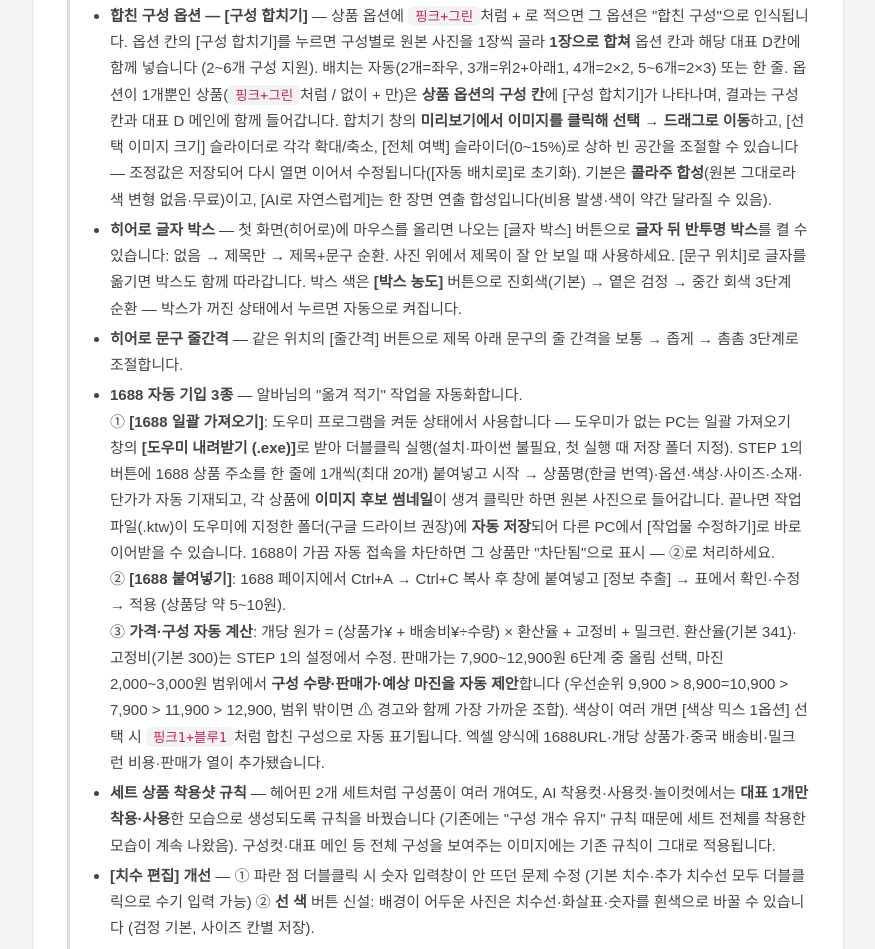
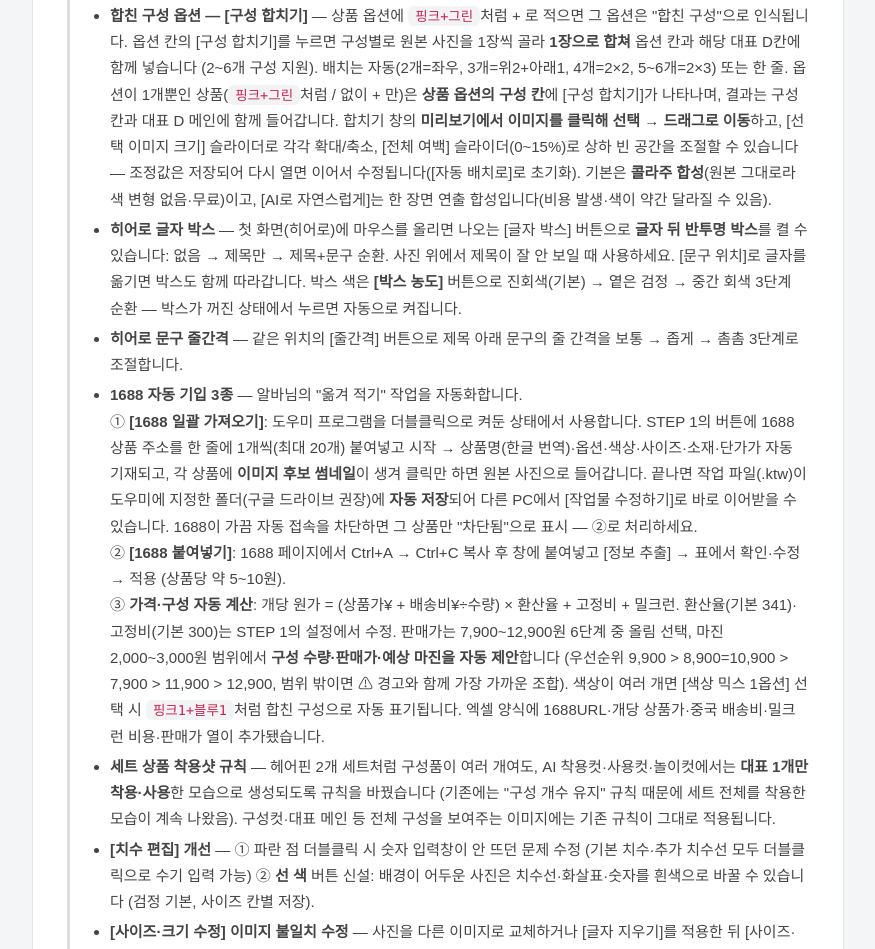
Before and after one commit to grand7lock/product-image, a plain HTML site: page 이미지_생성기_사용설명서.html in a window 1280 px wide. Shown: the part 11051-12000 px from the top of the page, without its empty margins (202-1077 px from the left). Drawn offline with Linux system fonts and the light colour scheme.

Commit message:
설명서 — 도우미 내려받기 안내 제거 (사용자 지시)
Co-Authored-By: Claude Fable 5 <noreply@anthropic.com>

```diff
--- a/이미지_생성기_사용설명서.html
+++ b/이미지_생성기_사용설명서.html
@@ -338,7 +338,7 @@
       <li><b>히어로 글자 박스</b> — 첫 화면(히어로)에 마우스를 올리면 나오는 [글자 박스] 버튼으로 <b>글자 뒤 반투명 박스</b>를 켤 수 있습니다: 없음 → 제목만 → 제목+문구 순환. 사진 위에서 제목이 잘 안 보일 때 사용하세요. [문구 위치]로 글자를 옮기면 박스도 함께 따라갑니다. 박스 색은 <b>[박스 농도]</b> 버튼으로 진회색(기본) → 옅은 검정 → 중간 회색 3단계 순환 — 박스가 꺼진 상태에서 누르면 자동으로 켜집니다.</li>
       <li><b>히어로 문구 줄간격</b> — 같은 위치의 [줄간격] 버튼으로 제목 아래 문구의 줄 간격을 보통 → 좁게 → 촘촘 3단계로 조절합니다.</li>
       <li><b>1688 자동 기입 3종</b> — 알바님의 "옮겨 적기" 작업을 자동화합니다.<br>
-      ① <b>[1688 일괄 가져오기]</b>: 도우미 프로그램을 켜둔 상태에서 사용합니다 — 도우미가 없는 PC는 일괄 가져오기 창의 <b>[도우미 내려받기 (.exe)]</b>로 받아 더블클릭 실행(설치·파이썬 불필요, 첫 실행 때 저장 폴더 지정). STEP 1의 버튼에 1688 상품 주소를 한 줄에 1개씩(최대 20개) 붙여넣고 시작 → 상품명(한글 번역)·옵션·색상·사이즈·소재·단가가 자동 기재되고, 각 상품에 <b>이미지 후보 썸네일</b>이 생겨 클릭만 하면 원본 사진으로 들어갑니다. 끝나면 작업 파일(.ktw)이 도우미에 지정한 폴더(구글 드라이브 권장)에 <b>자동 저장</b>되어 다른 PC에서 [작업물 수정하기]로 바로 이어받을 수 있습니다. 1688이 가끔 자동 접속을 차단하면 그 상품만 "차단됨"으로 표시 — ②로 처리하세요.<br>
+      ① <b>[1688 일괄 가져오기]</b>: 도우미 프로그램을 더블클릭으로 켜둔 상태에서 사용합니다. STEP 1의 버튼에 1688 상품 주소를 한 줄에 1개씩(최대 20개) 붙여넣고 시작 → 상품명(한글 번역)·옵션·색상·사이즈·소재·단가가 자동 기재되고, 각 상품에 <b>이미지 후보 썸네일</b>이 생겨 클릭만 하면 원본 사진으로 들어갑니다. 끝나면 작업 파일(.ktw)이 도우미에 지정한 폴더(구글 드라이브 권장)에 <b>자동 저장</b>되어 다른 PC에서 [작업물 수정하기]로 바로 이어받을 수 있습니다. 1688이 가끔 자동 접속을 차단하면 그 상품만 "차단됨"으로 표시 — ②로 처리하세요.<br>
       ② <b>[1688 붙여넣기]</b>: 1688 페이지에서 Ctrl+A → Ctrl+C 복사 후 창에 붙여넣고 [정보 추출] → 표에서 확인·수정 → 적용 (상품당 약 5~10원).<br>
       ③ <b>가격·구성 자동 계산</b>: 개당 원가 = (상품가¥ + 배송비¥÷수량) × 환산율 + 고정비 + 밀크런. 환산율(기본 341)·고정비(기본 300)는 STEP 1의 설정에서 수정. 판매가는 7,900~12,900원 6단계 중 올림 선택, 마진 2,000~3,000원 범위에서 <b>구성 수량·판매가·예상 마진을 자동 제안</b>합니다 (우선순위 9,900 > 8,900=10,900 > 7,900 > 11,900 > 12,900, 범위 밖이면 ⚠ 경고와 함께 가장 가까운 조합). 색상이 여러 개면 [색상 믹스 1옵션] 선택 시 <code>핑크1+블루1</code>처럼 합친 구성으로 자동 표기됩니다. 엑셀 양식에 1688URL·개당 상품가·중국 배송비·밀크런 비용·판매가 열이 추가됐습니다.</li>
       <li><b>세트 상품 착용샷 규칙</b> — 헤어핀 2개 세트처럼 구성품이 여러 개여도, AI 착용컷·사용컷·놀이컷에서는 <b>대표 1개만 착용·사용</b>한 모습으로 생성되도록 규칙을 바꿨습니다 (기존에는 "구성 개수 유지" 규칙 때문에 세트 전체를 착용한 모습이 계속 나왔음). 구성컷·대표 메인 등 전체 구성을 보여주는 이미지에는 기존 규칙이 그대로 적용됩니다.</li>
```
